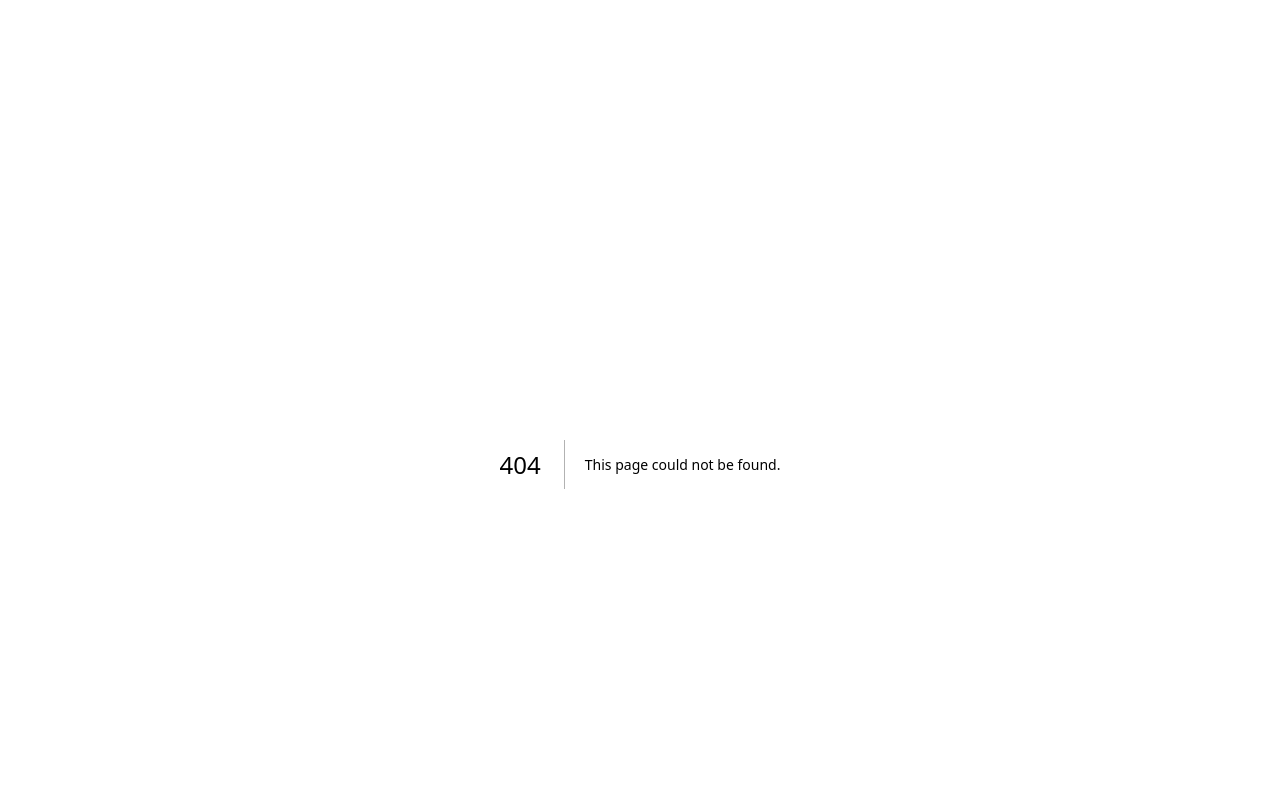
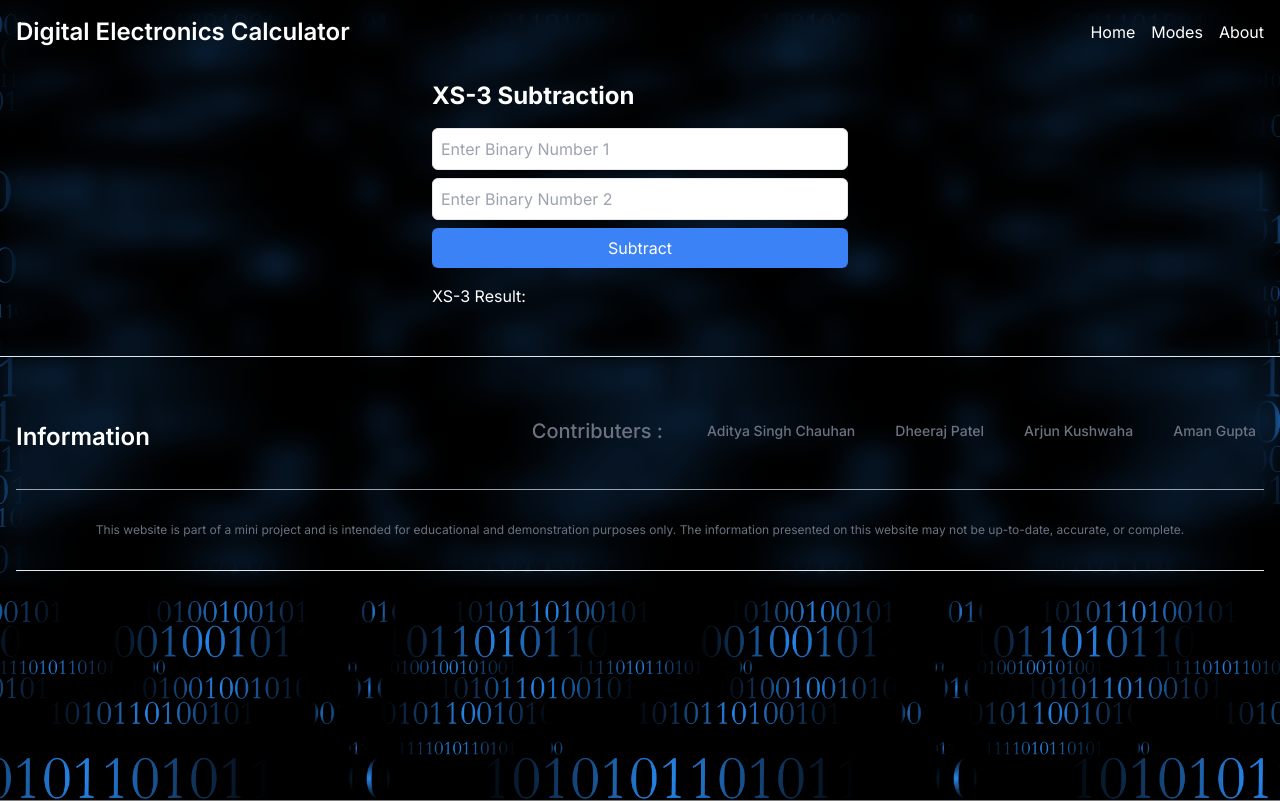
Before and after one commit to adityach0uhan/DigitalElectronicsConverter, a Next.js app: page /Excess3 in a window 1280 px wide. Before the commit this address had no page. Shown: the top 801 px of the page. Built offline with nearby package versions, Linux system fonts and the light colour scheme.

Commit message:
Added Excess 3

```diff
--- /dev/null
+++ b/app/Excess3/page.jsx
@@ -0,0 +1,93 @@
+"use client"
+import React, { useState } from 'react';
+
+const BCDSubtraction = () => {
+    const [binaryInput1, setBinaryInput1] = useState('');
+    const [binaryInput2, setBinaryInput2] = useState('');
+    const [xs3Result, setXS3Result] = useState('');
+
+    const handleInput1Change = (e) => {
+        const input = e.target.value;
+        if (isValidBinary(input)) {
+            setBinaryInput1(input);
+        } else {
+            setBinaryInput1('');
+            alert("Invalid binary input");
+        }
+    };
+
+    const handleInput2Change = (e) => {
+        const input = e.target.value;
+        if (isValidBinary(input)) {
+            setBinaryInput2(input);
+        } else {
+            setBinaryInput2('');
+            alert("Invalid binary input");
+        }
+    };
+
+    const isValidBinary = (input) => /^[01]+$/.test(input);
+
+    const subtractXS3 = () => {
+        if (binaryInput1 && binaryInput2) {
+            const result = performXS3Subtraction(binaryInput1, binaryInput2);
+            setXS3Result(result);
+        } else {
+            alert("Please enter valid binary numbers in both inputs.");
+        }
+    };
+
+    const performXS3Subtraction = (binary1, binary2) => {
+        if (binary1.length !== binary2.length) {
+            alert("Binary numbers must have the same length for XS-3 subtraction.");
+            return '';
+        }
+
+        const result = [];
+
+        let borrow = 0;
+        for (let i = binary1.length - 1; i >= 0; i--) {
+            const digit1 = parseInt(binary1[i]);
+            const digit2 = parseInt(binary2[i]) + borrow;
+
+            if (digit1 >= digit2) {
+                result[i] = (digit1 - digit2).toString();
+                borrow = 0;
+            } else {
+                result[i] = (digit1 + 2 - digit2).toString();
+                borrow = 1;
+            }
+        }
+
+        return result.join('');
+    };
+
+    return (
+        <div className="max-w-md text-white mx-auto p-4">
+            <h2 className="text-2xl font-bold mb-4">XS-3 Subtraction</h2>
+            <input
+                type="text"
+                className="w-full p-2 border text-black rounded-md mb-2"
+                placeholder="Enter Binary Number 1"
+                value={binaryInput1}
+                onChange={handleInput1Change}
+            />
+            <input
+                type="text"
+                className="w-full p-2 border rounded-md text-black mb-2"
+                placeholder="Enter Binary Number 2"
+                value={binaryInput2}
+                onChange={handleInput2Change}
+            />
+            <button
+                className="w-full bg-blue-500 text-white p-2 rounded-md hover:bg-blue-600"
+                onClick={subtractXS3}
+            >
+                Subtract
+            </button>
+            <div className="mt-4">XS-3 Result: {xs3Result}</div>
+        </div>
+    );
+};
+
+export default BCDSubtraction;
```
